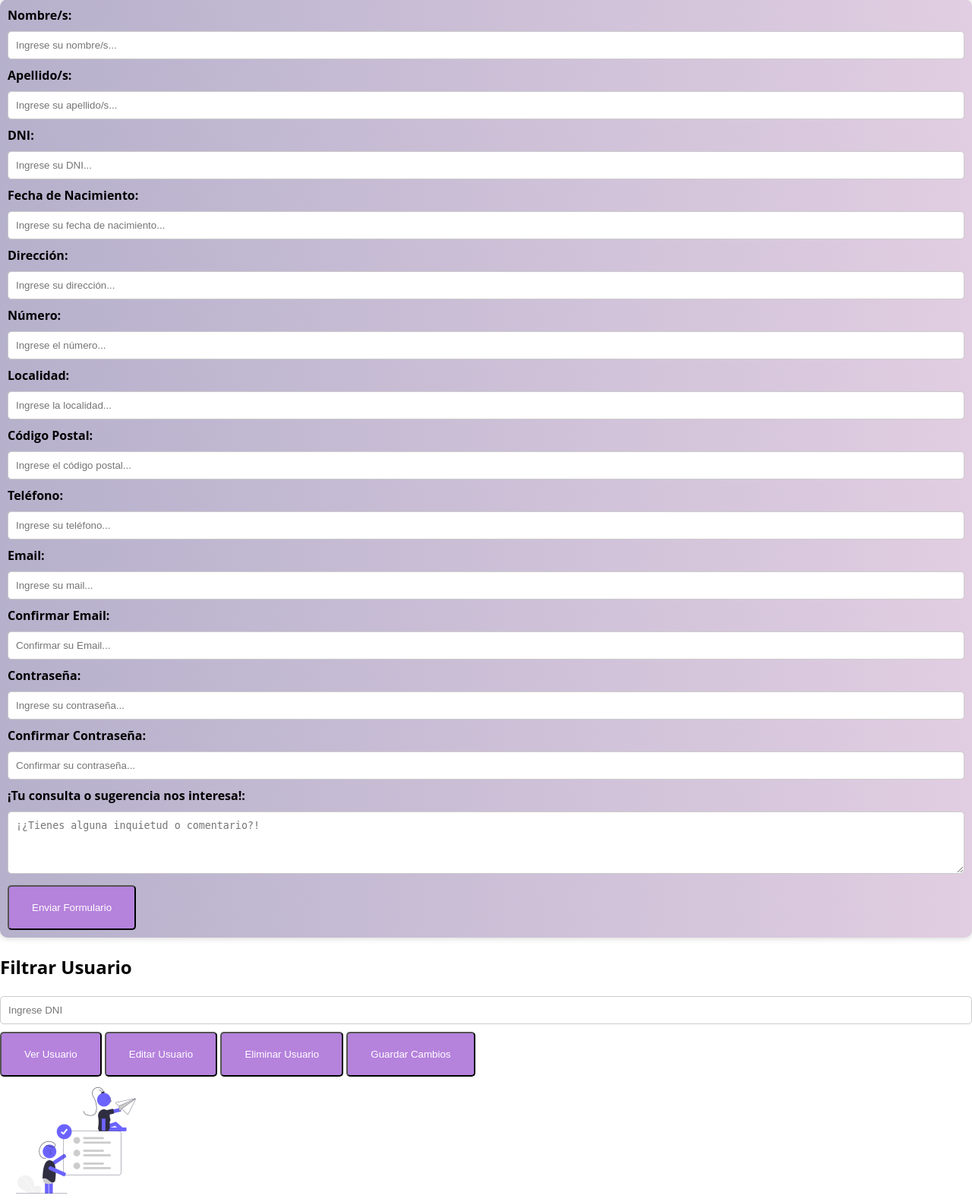
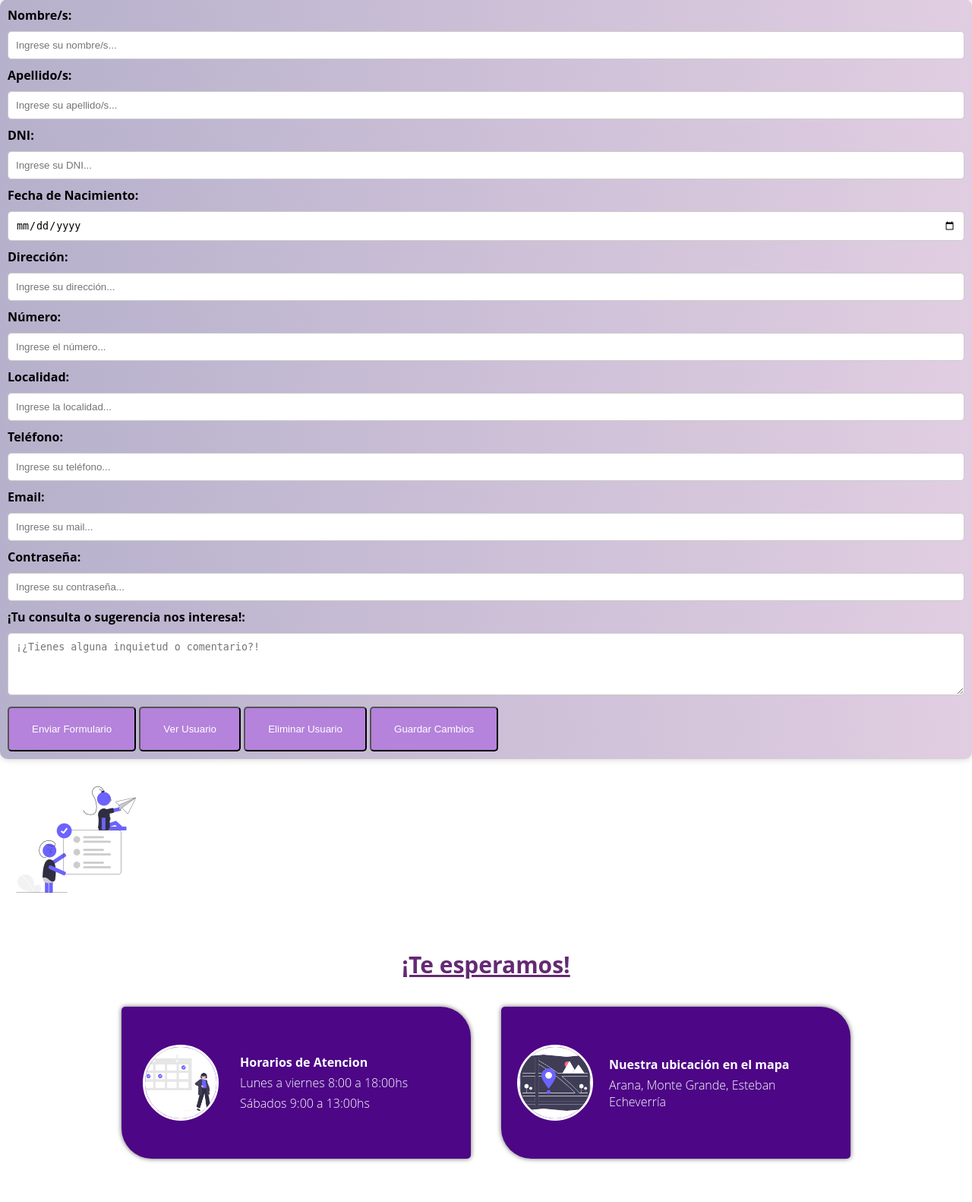
Before and after one commit to mabelpertot/Primer-Sitio-Web, a Flask app: page /formulario in a window 1280 px wide. Shown: the part 627-2209 px from the top of the page at 76% size. Run offline with Flask 3, Linux system fonts and the light colour scheme; data that the repository does not hold is empty.

Commit message:
CRUD-ACTUALIZACIÓN

```diff
--- a/app.py
+++ b/app.py
@@ -1,26 +1,20 @@
-from flask import Flask, render_template, request, redirect, url_for, flash, jsonify
+from flask import Flask, render_template, request, redirect, url_for, jsonify
 from flask_wtf import FlaskForm
 from wtforms import StringField, PasswordField, TextAreaField
 from wtforms.validators import DataRequired, Email
 from wtforms import HiddenField
-from flask_mail import Mail, Message
 from flask_migrate import Migrate
 from flask_sqlalchemy import SQLAlchemy
+from datetime import datetime
 import secrets
+from telegram import Bot
 
 app = Flask(__name__)
 
 app.secret_key = secrets.token_hex(16)
 
-# Configuración de Flask-Mail
-app.config['MAIL_SERVER'] = 'smtp.gmail.com'
-app.config['MAIL_PORT'] = 587
-app.config['MAIL_USE_TLS'] = True
-app.config['MAIL_USERNAME'] = 'pruebacaccomision@gmail.com'
-app.config['MAIL_PASSWORD'] = 'pruebacomision'
-app.config['MAIL_DEFAULT_SENDER'] = 'pruebacaccomision@gmail.com'
-
-mail = Mail(app)
+# telegram token
+telegram_bot_token = "6430948464:AAGJDAm8VmhnVZoZI6QBrjc7mGMbi_AmPn8"
 
 # Configuración de Flask-Migrate y SQLAlchemy
 app.config['SQLALCHEMY_DATABASE_URI'] = 'mysql+mysqlconnector://root:root@127.0.0.1/registro_usuarios'
@@ -34,16 +28,13 @@ class Usuario(db.Model):
     nombre = db.Column(db.String(255), nullable=False)
     apellido = db.Column(db.String(255), nullable=False)
     dni = db.Column(db.String(15), nullable=False, unique=True)
-    fecha_nacimiento = db.Column(db.String(15), nullable=False)
+    fecha_nacimiento = db.Column(db.Date, nullable=False)
     direccion = db.Column(db.String(255), nullable=False)
     numero = db.Column(db.String(15), nullable=False)
     localidad = db.Column(db.String(255), nullable=False)
-    codigo_postal = db.Column(db.String(15), nullable=False)
     telefono = db.Column(db.String(15), nullable=False)
     email = db.Column(db.String(255), nullable=False, unique=True)
-    confirmar_email = db.Column(db.String(255), nullable=False)
     contrasena = db.Column(db.String(255), nullable=False)
-    confirmar_contrasena = db.Column(db.String(255), nullable=False)
     consulta = db.Column(db.Text)
 
 # Crear la tabla si no existe
@@ -60,57 +51,75 @@ class UsuarioForm(FlaskForm):
     direccion = StringField('Dirección', validators=[DataRequired()])
     numero = StringField('Número', validators=[DataRequired()])
     localidad = StringField('Localidad', validators=[DataRequired()])
-    codigo_postal = StringField('Código Postal', validators=[DataRequired()])
     telefono = StringField('Teléfono', validators=[DataRequired()])
     email = StringField('Email', validators=[DataRequired(), Email()])
-    confirmar_email = StringField('Confirmar Email', validators=[DataRequired(), Email()])
     contrasena = PasswordField('Contraseña', validators=[DataRequired()])
-    confirmar_contrasena = PasswordField('Confirmar Contraseña', validators=[DataRequired()])
     consulta = TextAreaField('Consulta')
-
-def enviar_correo(destinatario, asunto, cuerpo):
-    try:
-        message = Message(asunto, sender=app.config['pruebacaccomision@gmail.com'], recipients=[destinatario])
-        message.body = cuerpo
-        mail.send(message)
-    except Exception as e:
-        print(f"Error al enviar correo: {str(e)}")
 
 # Rutas y funciones Flask
 @app.route('/formulario', methods=['GET', 'POST'])
-def formulario():
+async def formulario():
     if request.method == 'GET':
-        usuarios = Usuario.query.all()
-        return render_template('formulario.html', usuarios=usuarios)
+        usuario = Usuario.query.all()
+        return render_template('formulario.html', usuario=usuario)
     elif request.method == 'POST':
         data = request.form.to_dict()
+
+        # Verifica si se proporciona un DNI para la búsqueda
+        dni_busqueda = data.get('dni-busqueda')
+        if dni_busqueda:
+            usuario = Usuario.query.filter_by(dni=dni_busqueda).first()
+            if usuario:
+                # Si se encuentra el usuario, muestra la información en el formulario
+                return render_template('formulario.html', usuarios=[usuario])
+            else:
+                # Si no se encuentra el usuario, puedes manejarlo como desees (por ejemplo, mostrar un mensaje)
+                return render_template('formulario.html', mensaje='Usuario no encontrado')
+
+        # valida que el DNI del usuario no exista
+        usuario_existente_dni = Usuario.query.filter_by(dni=data['dni']).first()
+        if usuario_existente_dni:
+            return redirect(url_for('formulario'))
+
         nuevo_usuario = Usuario(
             nombre=data['nombre'],
             apellido=data['apellido'],
             dni=data['dni'],
-            fecha_nacimiento=data['fecha_nacimiento'],
+            fecha_nacimiento=datetime.strptime('01/01/1990', '%d/%m/%Y'),
             direccion=data['direccion'],
             numero=data['numero'],
             localidad=data['localidad'],
-            codigo_postal=data['codigo_postal'],
             telefono=data['telefono'],
             email=data['email'],
-            confirmar_email=data['confirmar_email'],
             contrasena=data['contrasena'],
-            confirmar_contrasena=data['confirmar_contrasena'],
             consulta=data['consulta']
         )
         db.session.add(nuevo_usuario)
         db.session.commit()
 
-        flash('Registro exitoso. Nos pondremos en contacto a la brevedad.', 'success')
+        # enviar por telegram
+        try:
+            bot = Bot(token=telegram_bot_token)
+            chat_id = ""
+            message = (
+                "📬 **Nueva Consulta** 📬\n\n"
+                "👤 **Datos del Usuario**:\n"
+                f"   - 🧑 Nombre: {data['nombre']}\n"
+                f"   - 🧔 Apellido: {data['apellido']}\n"
+                f"   - 🆔 DNI: {data['dni']}\n"
+                f"   - 📞 Teléfono: {data['telefono']}\n"
+                f"   - 📧 Email: {data['email']}\n"
+                "📝 **Consulta**:\n"
+                f"{data['consulta']}"
+            )
+            await bot.send_message(chat_id, message)
+            print('Mensaje de Telegram enviado')
 
-        # Enviar correo electrónico
-        enviar_correo(data['email'], 'Registro exitoso', 'Gracias por registrarte en nuestro sitio.')
+        except Exception as e:
+            print('Error al enviar el mensaje de Telegram:', str(e))
+            return jsonify({'error': 'Error al enviar el mensaje a Telegram. Inténtalo de nuevo más tarde.'})
 
         return redirect(url_for('formulario'))
-
-    return jsonify({'mensaje': 'Registro exitoso. Nos pondremos en contacto pronto.'})
 
 @app.route('/ver_usuario_dni/<string:dni>', methods=['GET'])
 def ver_usuario_dni(dni):
@@ -118,29 +127,29 @@ def ver_usuario_dni(dni):
     usuario = Usuario.query.filter_by(dni=dni).first()
 
     if usuario:
+        # Convierte la fecha de nacimiento a un formato de cadena específico
+        fecha_nacimiento_str = usuario.fecha_nacimiento.strftime('%d/%m/%Y') if usuario.fecha_nacimiento else None
+
         usuario_data = {
             'id': usuario.id,
             'nombre': usuario.nombre,
             'apellido': usuario.apellido,
             'dni': usuario.dni,
-            'fecha_nacimiento': usuario.fecha_nacimiento,
+            'fecha_nacimiento': fecha_nacimiento_str,
             'direccion': usuario.direccion,
             'numero': usuario.numero,
             'localidad': usuario.localidad,
-            'codigo_postal': usuario.codigo_postal,
             'telefono': usuario.telefono,
             'email': usuario.email,
-            'confirmar_email': usuario.confirmar_email,
             'contrasena': usuario.contrasena,
-            'confirmar_contrasena': usuario.confirmar_contrasena,
             'consulta': usuario.consulta,
         }
+
         print("Datos del usuario:", usuario_data)
         return jsonify(usuario_data)
     else:
         return jsonify({'mensaje': 'Usuario no encontrado'}), 404
 
-# Ruta para editar un usuario (actualiza el registro en la base de datos)
 @app.route('/modificar_usuario_dni/<string:dni>', methods=['POST'])
 def modificar_usuario_dni(dni):
     usuario = Usuario.query.filter_by(dni=dni).first()
@@ -153,12 +162,10 @@ def modificar_usuario_dni(dni):
         usuario.direccion = request.form['direccion']
         usuario.numero = request.form['numero']
         usuario.localidad = request.form['localidad']
-        usuario.codigo_postal = request.form['codigo_postal']
         usuario.telefono = request.form['telefono']
         usuario.email = request.form['email']
-        usuario.confirmar_email = request.form['confirmar_email']
         usuario.contrasena = request.form['contrasena']
-        usuario.confirmar_contrasena = request.form['confirmar_contrasena']
+        usuario.consulta = request.form['consulta']
 
         db.session.commit()
 
@@ -166,7 +173,6 @@ def modificar_usuario_dni(dni):
     else:
         return jsonify({'mensaje': 'Usuario no encontrado'}), 40
 
-# Ruta para eliminar un usuario
 @app.route('/eliminar_usuario_dni/<string:dni>', methods=['DELETE'])
 def eliminar_usuario_dni(dni):
     usuario = Usuario.query.filter_by(dni=dni).first()
@@ -178,7 +184,6 @@ def eliminar_usuario_dni(dni):
         return jsonify({'mensaje': 'Usuario eliminado correctamente.'})
     else:
         return jsonify({'mensaje': 'Usuario no encontrado'}), 404
-
 
 @app.route('/')
 def index():
--- a/static/js/script.js
+++ b/static/js/script.js
@@ -7,15 +7,12 @@ function validarFormulario() {
   const direccion = document.getElementById("direccion").value;
   const numero = document.getElementById("numero").value;
   const localidad = document.getElementById("localidad").value;
-  const codigoPostal = document.getElementById("codigo-postal").value;
   const telefono = document.getElementById("telefono").value;
   const email = document.getElementById("email").value;
-  const confirmarEmail = document.getElementById("confirmar-email").value;
   const contrasena = document.getElementById("contrasena").value;
-  const confirmarContrasena = document.getElementById("confirmar-contrasena").value;
   const textarea = document.getElementById("textarea").value;
 
-  if (!nombre || !apellido || !dni || !fechaNacimiento || !direccion  || !numero || !localidad || !codigoPostal || !telefono || !email || !confirmarEmail || !contrasena || !confirmarContrasena || !textarea) {
+  if (!nombre || !apellido || !dni || !fechaNacimiento || !direccion  || !numero || !localidad || !telefono || !email || !contrasena || !textarea) {
     return { mensaje: "Por favor, complete todos los campos obligatorios." };
   }
   if (contrasena !== confirmarContrasena || email !== confirmarEmail) {
@@ -26,7 +23,7 @@ function validarFormulario() {
 }
 
 function verUsuario() {
-  const dni = document.getElementById("dniUsuario").value.trim();
+  const dni = document.getElementById("dni").value.trim();
 
   if (dni.trim() === "") {
     alert("Por favor, ingrese un DNI válido.");
@@ -43,7 +40,7 @@ function verUsuario() {
       return response.json();
     })
     .then(data => {
-      actualizarFormularioConDatos(data);
+      cargarDatosEnFormulario(data); // Nueva línea para cargar los datos en el formulario
       alert("Usuario encontrado. Datos pre-cargados en el formulario.");
     })
     .catch(error => {
@@ -52,45 +49,41 @@ function verUsuario() {
     });
 }
 
+function cargarDatosEnFormulario(data) {
+  // Actualiza los valores de los campos del formulario con los datos del usuario
+  for (const key in data) {
+    if (data.hasOwnProperty(key)) {
+      const element = document.getElementById(key);
+      if (element) {
+        element.value = data[key];
+      } else {
+        console.warn(`Elemento con id ${key} no encontrado en el formulario.`);
+      }
+    }
+  }
+}
+
 function editarUsuario() {
-  const dniUsuario = document.getElementById("dniUsuario").value.trim();
+  const dni = document.getElementById("dni").value.trim();
 
-  if (dniUsuario === "") {
+  if (dni === "") {
     alert("Por favor, ingrese un DNI válido.");
     return;
   }
 
-  fetch(`/modificar_usuario_dni/${dniUsuario}`, {
+  fetch(`/modificar_usuario_dni/${dni}`, {
     method: 'POST',
     body: new FormData(document.getElementById("registration-form")),
   })
     .then(response => response.json())
     .then(data => {
       alert(data.mensaje);
-      // Limpia el formulario y el campo DNI
-      limpiarFormulario();
-      limpiarCampoDNI();
+
     })
     .catch(error => {
       console.error("Error al modificar el usuario:", error);
       alert("Error al modificar el usuario. Verifica los datos e intenta nuevamente.");
     });
-}
-
-
-function limpiarFormulario() {
-  // Obtén el formulario y restablece su estado
-  console.log("Limpiando formulario...");
-  const formulario = document.getElementById("registration-form");
-  formulario.reset();
-  console.log("Limpieza exitosa");
-}
-
-function limpiarCampoDNI() {
-  // Limpia el campo DNI
-  console.log("Limpiando campo DNI...");
-  document.getElementById("dniUsuario").value = "";
-  console.log("Limpieza exitosa");
 }
 
 function actualizarFormularioConDatos(data) {
@@ -106,14 +99,14 @@ function actualizarFormularioConDatos(data) {
 }
 
 function eliminarUsuario() {
-  const dniUsuario = document.getElementById("dniUsuario").value.trim();
+  const dni = document.getElementById("dni").value.trim();
 
-  if (dniUsuario === "") {
+  if (dni === "") {
     alert("Por favor, ingrese un DNI válido.");
     return;
   }
 
-  fetch(`/eliminar_usuario_dni/${dniUsuario}`, {
+  fetch(`/eliminar_usuario_dni/${dni}`, {
     method: 'DELETE',
   })
     .then(response => {
@@ -128,18 +121,22 @@ function eliminarUsuario() {
     .catch(error => {
       console.error("Error al eliminar el usuario:", error);
       alert("Error al eliminar el usuario. Verifica los datos e intenta nuevamente.");
+    })
+    .finally(() => {
+      // Reiniciar el formulario a su estado inicial
+      document.getElementById("registration-form").reset();
     });
 }
 
 function guardarCambios() {
-  const dniUsuario = document.getElementById("dniUsuario").value.trim();
+  const dni = document.getElementById("dni").value.trim();
 
-  if (dniUsuario === "") {
+  if (dni === "") {
     alert("Por favor, ingrese un DNI válido.");
     return;
   }
 
-  fetch(`/modificar_usuario_dni/${dniUsuario}`, {
+  fetch(`/modificar_usuario_dni/${dni}`, {
     method: 'POST',
     body: new FormData(document.getElementById("registration-form")),
   })
@@ -155,5 +152,9 @@ function guardarCambios() {
     .catch(error => {
       console.error("Error al modificar el usuario:", error);
       alert("Error al modificar el usuario. Verifica los datos e intenta nuevamente.");
+    })
+    .finally(() => {
+      // Reiniciar el formulario a su estado inicial
+      document.getElementById("registration-form").reset();
     });
 }
--- a/templates/formulario.html
+++ b/templates/formulario.html
@@ -50,7 +50,7 @@
 
   <main>
     <h2 class="titulo">Formulario de registro</h2>
-    <form id="registration-form" class="form-formulario" method="POST" action="{{ url_for('formulario') }}">
+    <form id="registration-form" class="form-formulario" method="POST" action="{{ url_for('formulario') }}" onsubmit="return validarFormulario();">
 
       <input type="hidden" name="id" value="{{ usuario.id if usuario else '' }}">
 
@@ -64,8 +64,7 @@
       <input class="input-formulario" type="text" id="dni" name="dni" required placeholder="Ingrese su DNI..." value="{{ usuario.dni if usuario else '' }}">
 
       <label class="label-formulario" for="fecha-nacimiento">Fecha de Nacimiento:</label>
-      <input class="input-formulario" type="text" id="fecha-nacimiento" name="fecha_nacimiento" required placeholder="Ingrese su fecha de nacimiento..." value="{{ usuario.fecha_nacimiento if usuario else '' }}">
-
+      <input class="input-formulario" type="date" id="fecha-nacimiento" name="fecha_nacimiento" required value="{{ usuario.fecha_nacimiento.strftime('%d-%m-%Y') if usuario.fecha_nacimiento else '' }}">
 
       <label class="label-formulario" for="direccion">Dirección:</label>
       <input class="input-formulario" type="text" id="direccion" name="direccion" required placeholder="Ingrese su dirección..." value="{{ usuario.direccion if usuario else '' }}">
@@ -76,39 +75,25 @@
       <label class="label-formulario" for="localidad">Localidad:</label>
       <input class="input-formulario" type="text" id="localidad" name="localidad" required placeholder="Ingrese la localidad..." value="{{ usuario.localidad if usuario else '' }}">
 
-      <label class="label-formulario" for="codigo-postal">Código Postal:</label>
-      <input class="input-formulario" type="text" id="codigo-postal" name="codigo_postal" required placeholder="Ingrese el código postal..." value="{{ usuario.codigo_postal if usuario else '' }}">
-
       <label class="label-formulario" for="telefono">Teléfono:</label>
       <input class="input-formulario" type="text" id="telefono" name="telefono" required placeholder="Ingrese su teléfono..." value="{{ usuario.telefono if usuario else '' }}">
 
       <label class="label-formulario" for="email">Email:</label>
       <input class="input-formulario" type="text" id="email" name="email" required placeholder="Ingrese su mail..." value="{{ usuario.email if usuario else '' }}">
 
-      <label class="label-formulario" for="confirmar-email">Confirmar Email:</label>
-      <input class="input-formulario" type="text" id="confirmar-email" name="confirmar_email" required placeholder="Confirmar su Email..." value="{{ usuario.confirmar_email if usuario else '' }}">
-
       <label class="label-formulario" for="contrasena">Contraseña:</label>
       <input class="input-formulario" type="password" id="contrasena" name="contrasena" required placeholder="Ingrese su contraseña...">
-
-      <label class="label-formulario" for="confirmar-contrasena">Confirmar Contraseña:</label>
-      <input class="input-formulario" type="password" id="confirmar-contrasena" name="confirmar_contrasena" required placeholder="Confirmar su contraseña...">
 
       <label class="label-formulario" for="textarea">¡Tu consulta o sugerencia nos interesa!:</label>
       <textarea class="input-formulario" id="textarea" name="consulta" rows="4" placeholder="¡¿Tienes alguna inquietud o comentario?!">{{ usuario.consulta if usuario else '' }}</textarea>
 
       <button class="button-formulario" id="enviarButton" type="submit">Enviar Formulario</button>
-    </form></br>
-    <div>
-      <h2>Filtrar Usuario</h2></br>
-      <input class="input-formulario" type="text" id="dniUsuario" name="dniUsuario" placeholder="Ingrese DNI">
       <button class="button-formulario" id="verUsuarioButton" type="button" onclick="verUsuario()">Ver Usuario</button>
-      <button class="button-formulario" id="editarUsuarioButton" type="button" onclick="editarUsuario()">Editar Usuario</button>
       <button class="button-formulario" id="eliminarUsuarioButton" type="button" onclick="eliminarUsuario()">Eliminar Usuario</button>
       <button class="button-formulario" id="guardarCambiosButton" type="button" onclick="guardarCambios()">Guardar Cambios</button>
-    </div>
+
+    </form></br>
   </main>
-
   <img src="{{ url_for('static', filename='imagenes/envio.png') }}" alt="">
 
   <section class="clientes contenedor">
```
Also changed, not shown: migrations/versions/5cd8d55bbed7_db_date.py (added, +44 -0 lines). Lines whose indentation alone changed are shown as unchanged.
